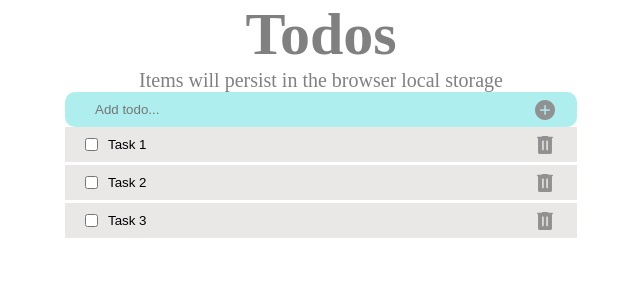
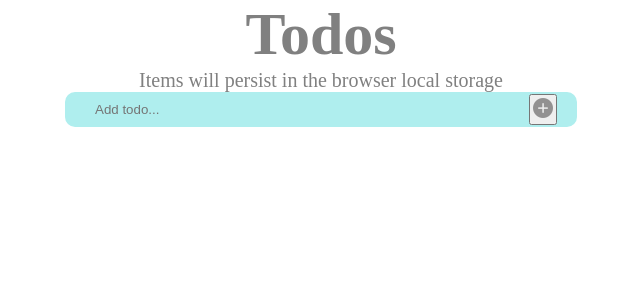
Before and after one commit to kensteph/todo-react-app, a React (Vite) app: page / in a window 1280 px wide. Shown: the top 300 px of the page, without its empty margins (319-959 px from the left). Built offline with nearby package versions, Linux system fonts and the light colour scheme.

Commit message:
Implement add todo functionality when user submit the form.

```diff
--- a/package.json
+++ b/package.json
@@ -11,7 +11,8 @@
   "dependencies": {
     "prop-types": "^15.8.1",
     "react": "^18.2.0",
-    "react-dom": "^18.2.0"
+    "react-dom": "^18.2.0",
+    "uuid": "^9.0.0"
   },
   "devDependencies": {
     "@babel/core": "^7.20.12",
--- a/src/components/TodoInputText/TodoInputText.jsx
+++ b/src/components/TodoInputText/TodoInputText.jsx
@@ -1,10 +1,39 @@
-import React from 'react';
+import React, { useState } from 'react';
+import PropTypes from 'prop-types';
 
-const TodoInputText = () => (
-  <div className="inputContainer">
-    <input className="inputText" type="text" placeholder="Add todo..." />
-    <span className="material-symbols-rounded">add_circle</span>
-  </div>
-);
+const TodoInputText = ({ handleClickAddTodo }) => {
+  const [inputext, setInputext] = useState('');
+  const [message, setMessage] = useState('');
+
+  const handleSubmit = (e) => {
+    e.preventDefault();
+    if (inputext.trim().length === 0) {
+      setMessage('Please enter a task...');
+    } else {
+      setMessage('');
+      handleClickAddTodo(inputext);
+      setInputext('');
+    }
+  };
+  return (
+    <>
+      <form className="inputContainer" onSubmit={handleSubmit}>
+        <input
+          className="inputText"
+          type="text"
+          placeholder="Add todo..."
+          value={inputext}
+          onChange={(e) => setInputext(e.target.value)}
+        />
+        <button type="submit">
+          <span className="material-symbols-rounded">add_circle</span>
+        </button>
+      </form>
+      <span>{message}</span>
+    </>
+  );
+};
+TodoInputText.propTypes = { handleClickAddTodo: PropTypes.func };
+TodoInputText.defaultProps = { handleClickAddTodo: () => {} };
 
 export default TodoInputText;
--- a/src/components/TodoList/TodoList.jsx
+++ b/src/components/TodoList/TodoList.jsx
@@ -1,31 +1,21 @@
 import React, { useState } from 'react';
+import { v4 as uuidv4 } from 'uuid';
 import TodoListItems from '../TodoListItems/TodoListItems';
 import TodoListHeader from '../TodoListHeader/TodoListHeader';
 import TodoInputText from '../TodoInputText/TodoInputText';
 
 const TodoList = () => {
-  const [todos] = useState([
-    {
-      id: 1,
-      title: 'Task 1',
-      completed: true,
-    },
-    {
-      id: 2,
-      title: 'Task 2',
-      completed: true,
-    },
-    {
-      id: 3,
-      title: 'Task 3',
-      completed: true,
-    },
-  ]);
+  const [todos, setTodos] = useState([]);
+  const handleClickAddTodo = (title) => {
+    const newTodo = { id: uuidv4(), title, completed: false };
+    setTodos((prevState) => [...prevState, newTodo]);
+    console.log('TEST', newTodo);
+  };
 
   return (
     <div className="todoListContainer">
       <TodoListHeader />
-      <TodoInputText />
+      <TodoInputText handleClickAddTodo={handleClickAddTodo} />
       <TodoListItems todos={todos} />
     </div>
   );
```
Also changed, not shown: 1 other file (tests, documents, lock files or other folders).
